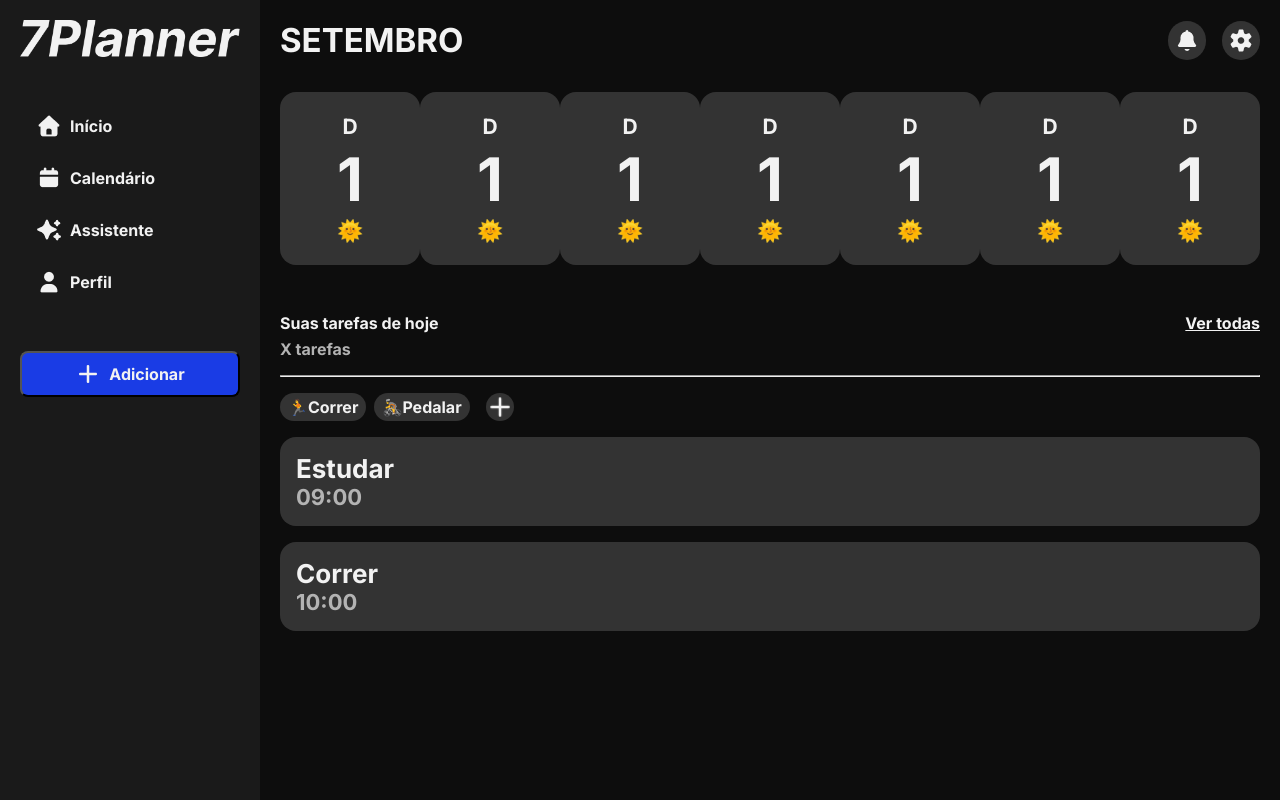
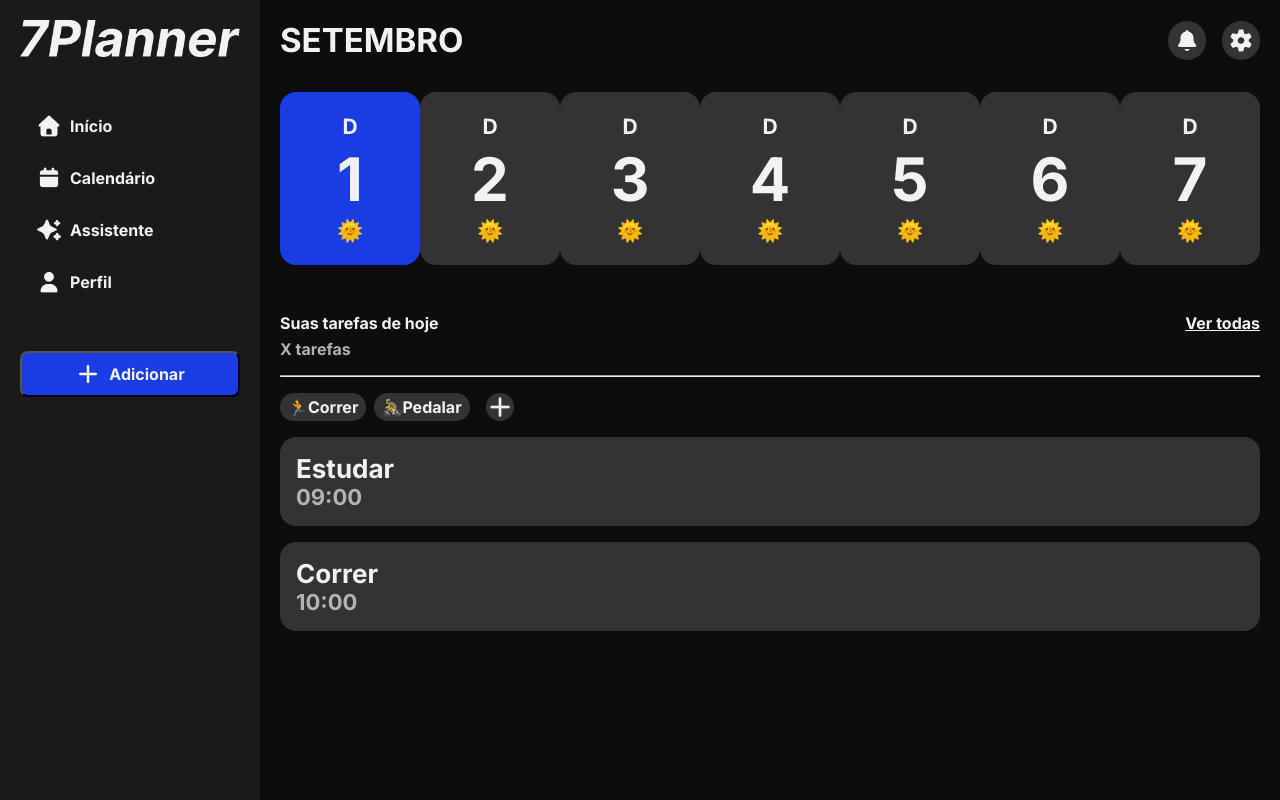
Before and after one commit to Nicolas-BB/7planner, a React (Vite) app: page / in a window 1280 px wide. Built offline with nearby package versions, Linux system fonts and the light colour scheme.

Commit message:
feat: adiciona seleção de dias

```diff
--- a/src/components/tasks/Tags.jsx
+++ b/src/components/tasks/Tags.jsx
@@ -6,8 +6,8 @@ export default function Tags() {
     return (
         <>
             <div className={styles.tagsContainer}>
-                {tagsData.map((item) => (
-                    <div className={styles.div}>
+                {tagsData.map((item, i) => (
+                    <div className={styles.div} key={i} >
                         <span className={styles.icon}>{item.icon}</span>
                         <span className={styles.text}>{item.text}</span>
                     </div>
--- a/src/components/tasks/TaskList.jsx
+++ b/src/components/tasks/TaskList.jsx
@@ -4,13 +4,11 @@ import styles from "./taskList.module.css"
 export default function TaskList() {
     return (
         <div className={styles.taskContainer}>
-            {tasksData.map((item) => (
-                <>
-                    <div className={styles.taskDiv}>
-                        <p className={styles.title}>{item.title}</p>
-                        <span className={styles.hour}>{item.hour}</span>
-                    </div>
-                </>
+            {tasksData.map((item, i) => (
+                <div className={styles.taskDiv} key={i} >
+                    <p className={styles.title}>{item.title}</p>
+                    <span className={styles.hour}>{item.hour}</span>
+                </div>
             ))}
         </div>
     )
--- a/src/components/week/Day.jsx
+++ b/src/components/week/Day.jsx
@@ -1,11 +1,18 @@
+import { useState } from "react"
+import { dayData } from "./dayData.js"
 import styles from "./day.module.css"
 
 export default function Day() {
+    const [id, setId] = useState(0)
     return (
-        <div className={styles.day}>
-            <p className={styles.weekDay}>D</p>
-            <p className={styles.dayNum}>1</p>
-            <p className={styles.dayWeather}>🌞</p>
-        </div>
+        <>
+            {dayData.map((day, i) => (
+                <div key={i} className={` ${styles.day} ${id === i && styles.daySelected}` } onClick={() => { setId(i); console.log('fuck you', i, ' ', id) }} >
+                    <p>{day.dayWeek}</p>
+                    <p className={styles.dayNum}>{day.dayNum}</p>
+                    <p>{day.dayWeather}</p>
+                </div>
+            ))}
+        </>
     )
 }
--- a/src/components/week/Week.jsx
+++ b/src/components/week/Week.jsx
@@ -16,12 +16,6 @@ export default function Week() {
                 </div>
                 <div className={styles.dayDiv}>
                     <Day />
-                    <Day />
-                    <Day />
-                    <Day />
-                    <Day />
-                    <Day />
-                    <Day />
                 </div>
             </div>
         </>
--- a/src/components/week/day.module.css
+++ b/src/components/week/day.module.css
@@ -15,3 +15,17 @@
 .dayNum {
     font-size: 60px;
 }
+
+.daySelected {
+    display: flex;
+    flex-direction: column;
+    justify-content: space-between;
+    align-items: center;
+    background-color: var(--primary-color-1);
+    font: bold 21px Inter, sans-serif;
+    color: var(--text-color1);
+    width: 173px;
+    height: 173px;
+    padding: 22px;
+    border-radius: 16px;
+}
--- /dev/null
+++ b/src/components/week/dayData.js
@@ -0,0 +1,37 @@
+export let dayData = [
+    {
+        dayWeek: "D",
+        dayNum: "1",
+        dayWeather: "🌞"
+    },
+    {
+        dayWeek: "D",
+        dayNum: "2",
+        dayWeather: "🌞"
+    },
+    {
+        dayWeek: "D",
+        dayNum: "3",
+        dayWeather: "🌞"
+    },
+    {
+        dayWeek: "D",
+        dayNum: "4",
+        dayWeather: "🌞"
+    },
+    {
+        dayWeek: "D",
+        dayNum: "5",
+        dayWeather: "🌞"
+    },
+    {
+        dayWeek: "D",
+        dayNum: "6",
+        dayWeather: "🌞"
+    },
+    {
+        dayWeek: "D",
+        dayNum: "7",
+        dayWeather: "🌞"
+    },
+]
```
